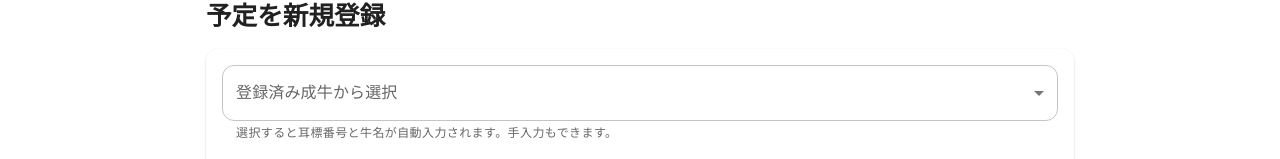
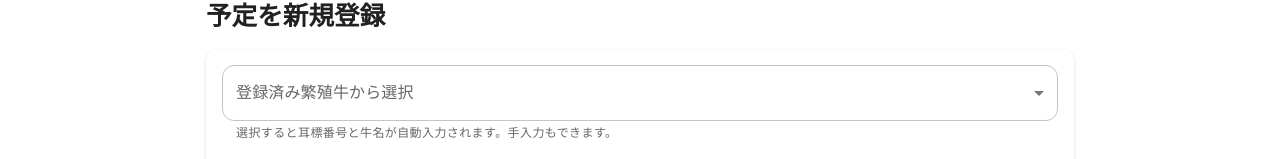
Before and after one commit to farmpro-iwate/FarmPro, a React (Vite) app in the folder client/: page /schedules/new in a window 1280 px wide. Shown: the part 129-288 px from the top of the page. Built offline with nearby package versions, Linux system fonts and the light colour scheme.

Commit message:
Show fixed animal summary in schedule form

```diff
--- a/client/src/pages/ScheduleForm.tsx
+++ b/client/src/pages/ScheduleForm.tsx
@@ -47,10 +47,13 @@ export function ScheduleForm({ mode }: Props) {
   const { id } = useParams();
   const [searchParams] = useSearchParams();
   const returnTo = searchParams.get('returnTo') || '/schedules';
+  const initialTargetNumber = mode === 'create' ? searchParams.get('targetNumber') || '' : '';
+  const initialTargetName = mode === 'create' ? searchParams.get('targetName') || '' : '';
+  const openedFromAnimal = mode === 'create' && Boolean(initialTargetNumber);
   const [form, setForm] = useState<ScheduleInput>(() => ({
     ...initialForm,
-    targetNumber: mode === 'create' ? searchParams.get('targetNumber') || '' : '',
-    targetName: mode === 'create' ? searchParams.get('targetName') || '' : '',
+    targetNumber: initialTargetNumber,
+    targetName: initialTargetName,
   }));
   const [loading, setLoading] = useState(mode === 'edit');
   const [contentOption, setContentOption] = useState('');
@@ -95,16 +98,23 @@ export function ScheduleForm({ mode }: Props) {
   return (
     <Stack spacing={2}>
       <Typography variant="h5" fontWeight={800}>{mode === 'create' ? '予定を新規登録' : '予定を編集'}</Typography>
-      {mode === 'create' && form.targetNumber && (
-        <Typography color="text.secondary">
-          対象個体：耳標 {form.targetNumber}{form.targetName ? `　${form.targetName}` : ''}
-        </Typography>
-      )}
       <Card>
         <CardContent>
           <Stack spacing={2}>
+            {openedFromAnimal ? (
+              <Card variant="outlined">
+                <CardContent>
+                  <Stack spacing={0.5}>
+                    <Typography fontWeight={900}>対象牛</Typography>
+                    {form.targetName && <Typography variant="h6" fontWeight={900}>{form.targetName}</Typography>}
+                    <Typography color="text.secondary">耳標番号：{form.targetNumber}</Typography>
+                  </Stack>
+                </CardContent>
+              </Card>
+            ) : (
+              <>
                 <CattlePicker
-              label="登録済み成牛から選択"
+                  label="登録済み繁殖牛から選択"
                   onSelect={(cattle) => {
                     setForm((prev) => ({
                       ...prev,
@@ -124,6 +134,9 @@ export function ScheduleForm({ mode }: Props) {
                     }));
                   }}
                 />
+              </>
+            )}
+
             <TextField
               label="予定内容"
               select
@@ -156,8 +169,12 @@ export function ScheduleForm({ mode }: Props) {
                 fullWidth
               />
             ) : null}
+
+            {!openedFromAnimal && <>
               <TextField label="対象番号" value={form.targetNumber} onChange={(e) => setValue('targetNumber', e.target.value)} fullWidth />
               <TextField label="対象名" value={form.targetName} onChange={(e) => setValue('targetName', e.target.value)} fullWidth />
+            </>}
+
             <TextField label="予定日" type="date" value={form.dueDate} onChange={(e) => setValue('dueDate', e.target.value)} InputLabelProps={{ shrink: true }} required fullWidth />
 
             <TextField label="状態" select value={form.status} onChange={(e) => setValue('status', e.target.value)} fullWidth>
```
Lines whose indentation alone changed are shown as unchanged.
